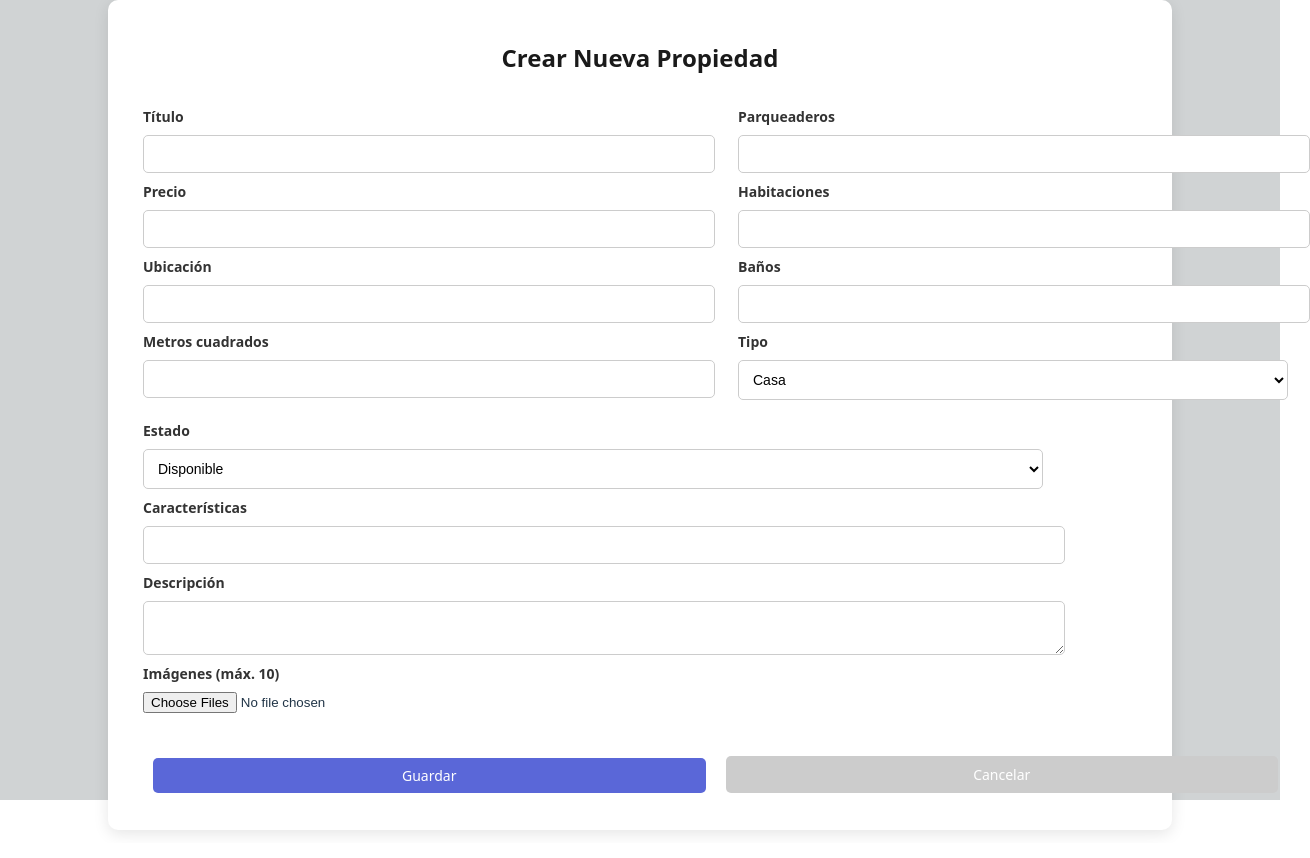
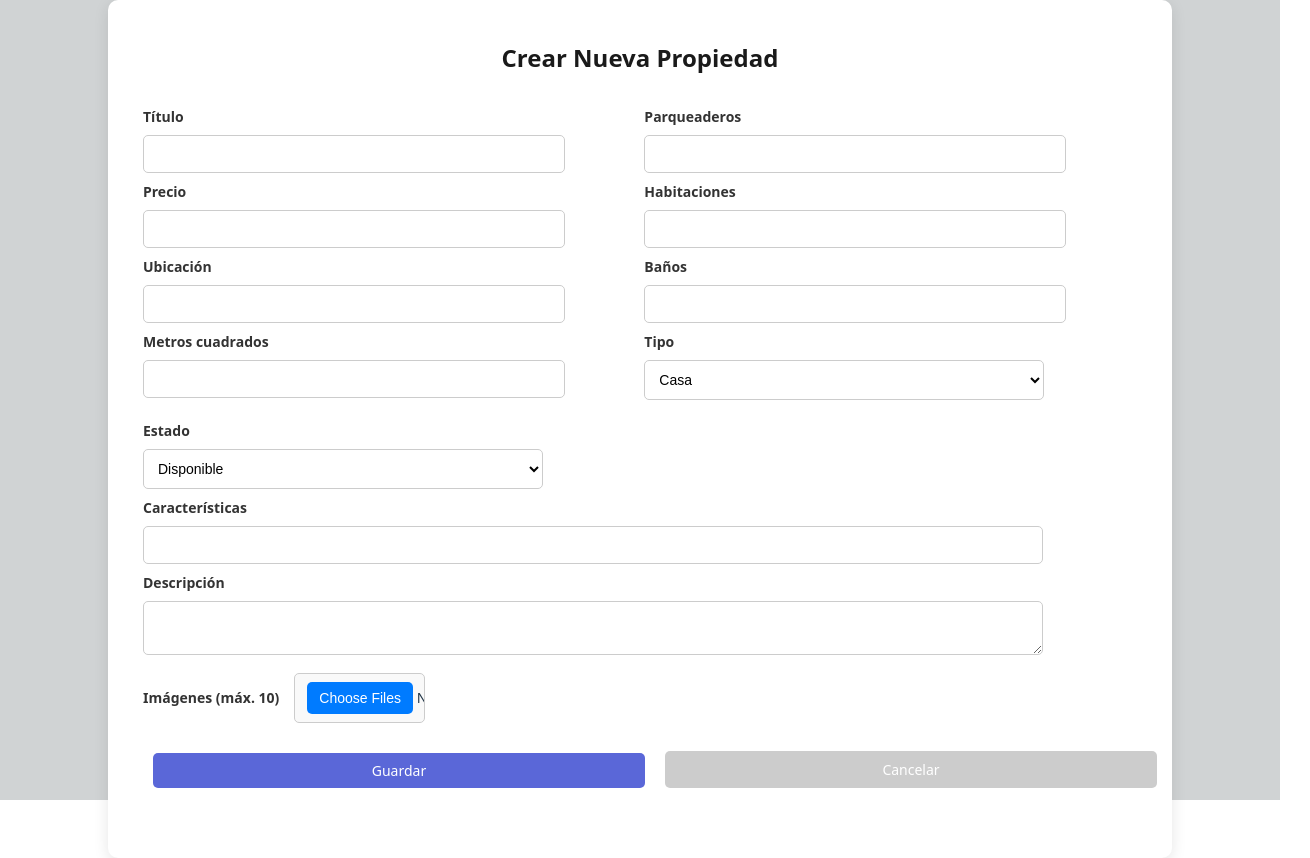
Before and after one commit to GaLoF2002/ProyectoCapstone, a React (Vite) app in the folder client/: page /crear-propiedad in a window 1280 px wide. Shown: the whole page, 1310 px wide, since content can reach past the window. Built offline with nearby package versions, Linux system fonts and the light colour scheme.

Commit message:
Implementacion FrontEnd Administracion de Propiedades (Crear, Ver)

```diff
--- a/client/src/pages/CrearPropiedad.css
+++ b/client/src/pages/CrearPropiedad.css
@@ -1,4 +1,4 @@
-/* Estilos generales (sin cambios en los tamaños) */
+/* Contenedor principal */
 .crear-propiedad-container {
     display: flex;
     justify-content: center;
@@ -6,20 +6,20 @@
     width: 100%;
 }
 
-/* Contenedor del formulario con altura máxima */
+/* Contenedor del formulario */
 .crear-propiedad-form-container {
     width: 80%;
     background: white;
-    padding: 20px; /* Reducido un poco */
+    padding: 20px;
     border-radius: 10px;
     box-shadow: 0 4px 15px rgba(0, 0, 0, 0.1);
     display: flex;
     flex-direction: column;
-    gap: 15px; /* Menos espacio entre elementos */
-    max-height: 790px; /* Altura máxima */
+    gap: 15px;
+    max-height: 820px;
 }
 
-/* Título (sin cambios) */
+/* Título */
 .crear-propiedad-form-container h2 {
     text-align: center;
     margin-bottom: 15px;
@@ -29,28 +29,27 @@
 /* Formulario con grid */
 .crear-propiedad-form {
     display: grid;
-    grid-template-columns: 1fr 1.2fr; /* Hace que la segunda columna sea más ancha */
-    gap: 20px; /* Más espacio entre columnas */
+    grid-template-columns: 1fr 1.2fr;
+    gap: 20px;
     width: 100%;
     padding: 0 15px;
     grid-template-rows: auto auto auto 1fr auto;
     height: 100%;
 }
 
-/* Columnas del formulario */
+/* Columnas */
 .form-column {
     display: flex;
     flex-direction: column;
-    gap: 8px; /* Espacio reducido */
-    width: 550px;
+    gap: 8px;
+    width: 300px;
 }
 
-/* Segunda columna con más separación */
 .form-column:nth-child(2) {
-    margin-left: 25px; /* Aumenta la separación de la segunda columna */
+    margin-left: 25px;
 }
 
-/* Campo completo para descripción e imágenes */
+/* Campos de ancho completo */
 .form-full {
     grid-column: 1 / -1;
     display: flex;
@@ -61,50 +60,57 @@
 
 /* Etiquetas */
 .crear-propiedad-form label {
-    font-size: 14px; /* Reducido de 16px a 14px */
+    font-size: 14px;
     font-weight: bold;
     color: #333;
 }
 
-/* Inputs y Selects ajustados */
+/* Inputs y selects */
 .input-box {
-    width: 100%;
+    width: 400px;
     background-color: white;
     color: black;
-    padding: 10px; /* Reducido de 12px */
-    font-size: 14px; /* Reducido de 16px */
+    padding: 10px;
+    font-size: 14px;
     border: 1px solid #ccc;
     border-radius: 5px;
     outline: none;
 }
 
-/* Efecto al enfocar (sin cambios) */
+.input-long{
+    background-color: white;
+    color: black;
+    padding: 10px;
+    font-size: 14px;
+    border: 1px solid #ccc;
+    border-radius: 5px;
+    outline: none;
+}
+
 .input-box:focus {
     border-color: #007bff;
 }
 
-/* Botón de Guardar */
+/* Botones */
 .crear-propiedad-form button {
     width: 100%;
     background-color: #5a67d8;
     color: white;
-    padding: 8px; /* Reducido */
+    padding: 8px;
     border: none;
     border-radius: 5px;
-    font-size: 14px; /* Reducido */
+    font-size: 14px;
     cursor: pointer;
     transition: background 0.3s ease;
 }
 
-/* Botón de Guardar Hover */
 .crear-propiedad-form button:hover {
     background-color: #434190;
 }
 
-/* Botón de Cancelar */
 .crear-propiedad-form button:last-child {
     background-color: #ccc;
-    margin-top: 8px; /* Menos espacio */
+    margin-top: 8px;
 }
 
 .crear-propiedad-form button:last-child:hover {
@@ -116,8 +122,69 @@
     grid-column: 1 / -1;
     display: flex;
     justify-content: space-between;
-    margin-top: 15px;
     width: 100%;
+}
+
+/* Estilos para la subida de imágenes */
+.file-upload-container {
+    display: inline-flex; /* Cambiado de flex */
+    align-items: center;
+    gap: 15px;
+    margin-top: 10px;
+    width: 100%;
+    flex-direction: row;
+}
+
+.file-label {
+    font-size: 14px;
+    font-weight: bold;
+    color: #333;
+    white-space: nowrap; /* Evita que el texto se rompa */
+}
+
+.choose-files {
+    padding: 8px 12px;
+    font-size: 14px;
+    border: 1px solid #ccc;
+    border-radius: 5px;
+    background-color: #f9f9f9;
+    cursor: pointer;
+    width: 105px; /* Asegura que el input ocupe todo el ancho disponible */
+}
+
+.choose-files::-webkit-file-upload-button {
+    background-color: #007bff;
+    color: white;
+    border: none;
+    padding: 8px 12px;
+    border-radius: 5px;
+    cursor: pointer;
+}
+
+.choose-files::-webkit-file-upload-button:hover {
+    background-color: #0056b3;
+}
+
+.preview-container {
+    display: flex;
+    flex-direction: row;
+    gap: 8px;
+    width: auto; /* El contenedor crecerá con las imágenes */
+}
+
+.preview-image {
+    width: 80px;
+    height: 80px;
+    object-fit: cover;
+    border-radius: 5px;
+    border: 1px solid #ccc;
+    margin-right: 8px; /* Espacio a la derecha de cada imagen */
+    flex-shrink: 0; /* Evita que las imágenes se encojan */
+}
+
+/* Eliminamos el margin-right del último elemento para evitar espacio extra */
+.preview-container .preview-image:last-child {
+    margin-right: 0;
 }
 
 /* Responsividad */
@@ -130,10 +197,27 @@
 
     .crear-propiedad-form-container {
         width: 90%;
-        max-height: 800px; /* Menor en pantallas pequeñas */
+        max-height: 800px;
     }
 
     .crear-propiedad-form {
         grid-template-columns: 1fr;
     }
+
+    .form-column {
+        width: 100%;
+    }
+
+    .form-column:nth-child(2) {
+        margin-left: 0;
+    }
+
+    .file-upload-container {
+        flex-direction: column;
+        align-items: flex-start;
+    }
+
+    .preview-container {
+        max-width: 100%;
+    }
 }
--- a/client/src/pages/CrearPropiedad.jsx
+++ b/client/src/pages/CrearPropiedad.jsx
@@ -27,6 +27,8 @@ const CrearPropiedad = ({ setActiveSection }) => {
         const value = e.target.value.split(",");
         setForm({ ...form, caracteristicas: value });
     };
+
+    const [imagePreviews, setImagePreviews] = useState([]);
 
     const handleSubmit = async (e) => {
         e.preventDefault();
@@ -103,18 +105,39 @@ const CrearPropiedad = ({ setActiveSection }) => {
                         </select>
 
                         <label>Características</label>
-                        <input name="caracteristicas" className="input-box" onChange={handleCaracteristicas} />
+                        <input name="caracteristicas" className="input-long" onChange={handleCaracteristicas} />
 
                         <label>Descripción</label>
-                        <textarea name="descripcion" className="input-box" onChange={handleChange} />
+                        <textarea name="descripcion" className="input-long" onChange={handleChange} />
 
-                        <label>Imágenes (máx. 10)</label>
-                        <input
-                            type="file"
-                            multiple
-                            accept="image/*"
-                            onChange={(e) => setForm({ ...form, imagenes: Array.from(e.target.files) })}
-                        />
+                        <div className="file-upload-container">
+                            <label className="file-label">Imágenes (máx. 10)</label>
+                            <input
+                                className="choose-files"
+                                type="file"
+                                multiple
+                                accept="image/*"
+                                onChange={(e) => {
+                                    const files = Array.from(e.target.files);
+
+                                    if (files.length > 10) {
+                                        alert("Solo puedes subir un máximo de 10 imágenes.");
+                                        return;
+                                    }
+
+                                    setForm({ ...form, imagenes: files });
+
+                                    const previews = files.map(file => URL.createObjectURL(file));
+                                    setImagePreviews(previews);
+                                }}
+                            />
+                            <div className="preview-container">
+                                {imagePreviews.map((src, index) => (
+                                    <img key={index} src={src} alt={`Preview ${index}`} className="preview-image" />
+                                ))}
+                            </div>
+                        </div>
+
                     </div>
                     <div className="button-group">
                         <button type="submit">Guardar</button>
--- /dev/null
+++ b/client/src/pages/PropiedadIndividual.css
@@ -0,0 +1,87 @@
+.detalle-prop-container {
+    max-width: 1000px;
+    margin: 0 auto;
+    padding: 20px;
+    color: #1a1a1a;
+    font-family: Arial, sans-serif;
+}
+
+.btn-volver {
+    background-color: #5a67d8;
+    color: white;
+    padding: 8px 16px;
+    border: none;
+    border-radius: 6px;
+    cursor: pointer;
+    margin-bottom: 20px;
+}
+
+.btn-volver:hover {
+    background-color: #434190;
+}
+
+.titulo-propiedad {
+    font-size: 28px;
+    margin-bottom: 20px;
+    color: #333;
+    text-align: center;
+}
+
+/* Galería de imágenes */
+.galeria-imagenes {
+    display: flex;
+    gap: 15px;
+    flex-wrap: wrap;
+    justify-content: center;
+    margin-bottom: 30px;
+}
+
+.galeria-imagenes img {
+    width: 220px;
+    height: 150px;
+    object-fit: cover;
+    border-radius: 8px;
+    box-shadow: 0px 2px 8px rgba(0, 0, 0, 0.1);
+}
+
+/* Info organizada en columnas */
+.info-propiedad {
+    display: flex;
+    justify-content: space-between;
+    gap: 40px;
+    flex-wrap: wrap;
+}
+
+.columna {
+    flex: 1;
+    min-width: 280px;
+    display: flex;
+    flex-direction: column;
+    gap: 10px;
+    background-color: #f9f9f9;
+    padding: 15px 20px;
+    border-radius: 8px;
+    box-shadow: 0px 2px 6px rgba(0, 0, 0, 0.05);
+}
+
+.loading {
+    text-align: center;
+    font-size: 18px;
+    padding: 30px;
+}
+
+.galeria-imagenes img {
+    width: 220px;
+    height: 150px;
+    object-fit: cover;
+    border-radius: 8px;
+    box-shadow: 0px 2px 8px rgba(0, 0, 0, 0.1);
+    transition: transform 0.3s ease, box-shadow 0.3s ease;
+    cursor: pointer;
+}
+
+.galeria-imagenes img:hover {
+    transform: scale(2.08);
+    box-shadow: 0px 4px 15px rgba(0, 0, 0, 0.2);
+    z-index: 1;
+}
--- a/client/src/pages/Propiedades.css
+++ b/client/src/pages/Propiedades.css
@@ -3,7 +3,6 @@
     display: flex;
     flex-direction: column;
     align-items: center;
-    width: 100%;
     padding: 20px;
 }
 
@@ -12,7 +11,7 @@
     display: flex;
     justify-content: space-between;
     align-items: center;
-    width: 100%;
+    width: 800px;
     max-width: 1200px;
     margin-bottom: 20px;
 }
@@ -40,7 +39,7 @@
 .prop-list {
     display: flex;
     flex-direction: column;
-    width: 100%;
+    width: 800px;
     max-width: 1200px;
     gap: 15px;
     color: #1a1a1a;
@@ -57,6 +56,29 @@
     width: 100%;
 }
 
+.prop-card-content {
+    display: flex;
+    gap: 15px;
+    align-items: flex-start;
+}
+
+/* Imagen lateral */
+.propiedad-img-lateral {
+    width: 300px;
+    height: 280px;
+    object-fit: cover;
+    border-radius: 8px;
+    flex-shrink: 0;
+}
+
+/* Información de la propiedad */
+.prop-info {
+    flex: 1;
+    display: flex;
+    flex-direction: column;
+    justify-content: space-between;
+}
+
 /* Controles de paginación */
 .paginacion {
     display: flex;
@@ -64,6 +86,7 @@
     align-items: center;
     gap: 10px;
     margin-top: 20px;
+    color: #1a1a1a;
 }
 
 .paginacion button {
--- a/client/vite.config.js
+++ b/client/vite.config.js
@@ -3,4 +3,7 @@ import react from '@vitejs/plugin-react';
 
 export default defineConfig({
   plugins: [react()],
+  server: {
+    host: true
+  }
 });
```
Also changed, not shown: client/src/pages/PropiedadIndividual.jsx (+21 -14 lines), client/src/pages/Propiedades.jsx (+16 -1 lines), 2 other files (tests, documents, lock files or other folders).
